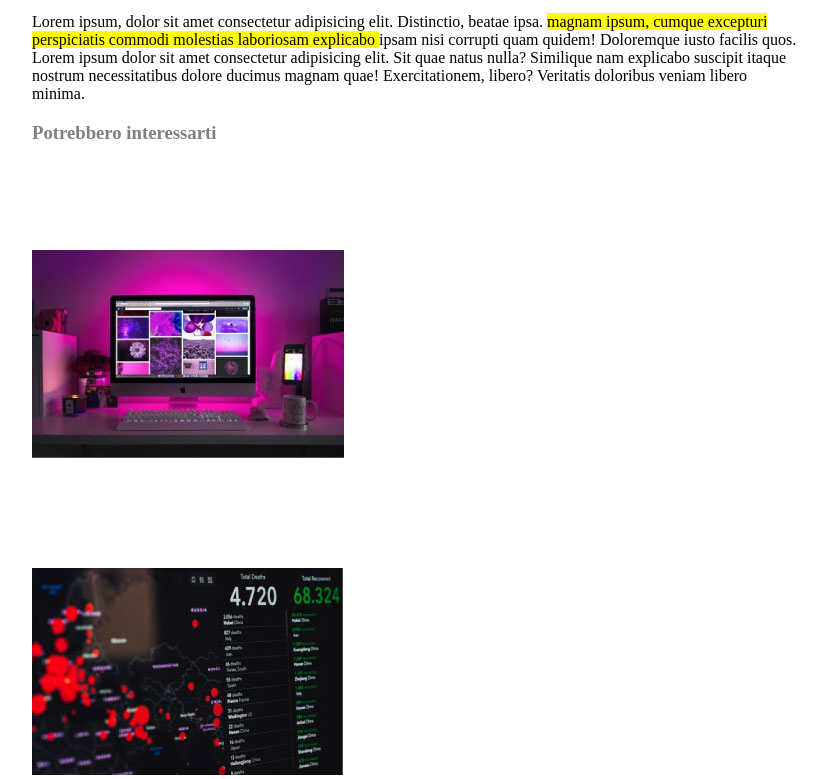
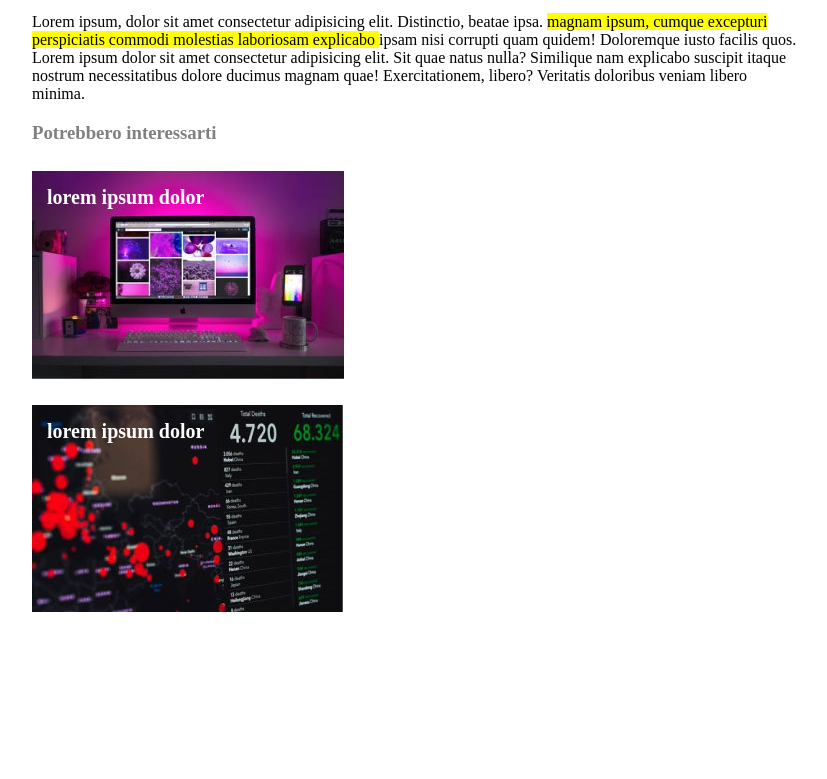
Before and after one commit to FedericoGuadagnoli/html-css-booleaner, a plain HTML site: page index.html in a window 1280 px wide. Shown: the part 1480-2259 px from the top of the page, without its empty margins (224-1051 px from the left). After the commit the page ends 2092 px from the top, so only its background shows below. Drawn offline with Linux system fonts and the light colour scheme.

Commit message:
fix error

```diff
--- a/index.html
+++ b/index.html
@@ -149,13 +149,11 @@
                 <h3 class="text-gray">
                     Potrebbero interessarti
                 </h3>
-                <div class="related-article">
+                <div class="related-article-monitor">
                     <h4>lorem ipsum dolor</h4>
-                    <img src="/img/monitor.jpg" alt="">
                 </div>
-                <div class="related-article">
+                <div class="related-article-graph">
                     <h4>lorem ipsum dolor</h4>
-                    <img src="/img/graph.jpg" alt="">
                 </div>
             </aside>
         </footer>
--- a/style.css
+++ b/style.css
@@ -94,7 +94,7 @@ th {
 }
 
 .related-article-graph {
-    background-image: url(/img/monitor.jpg);
+    background-image: url(/img/graph.jpg);
     background-size: contain;
     width: 311px;
     height: 207px;
```
